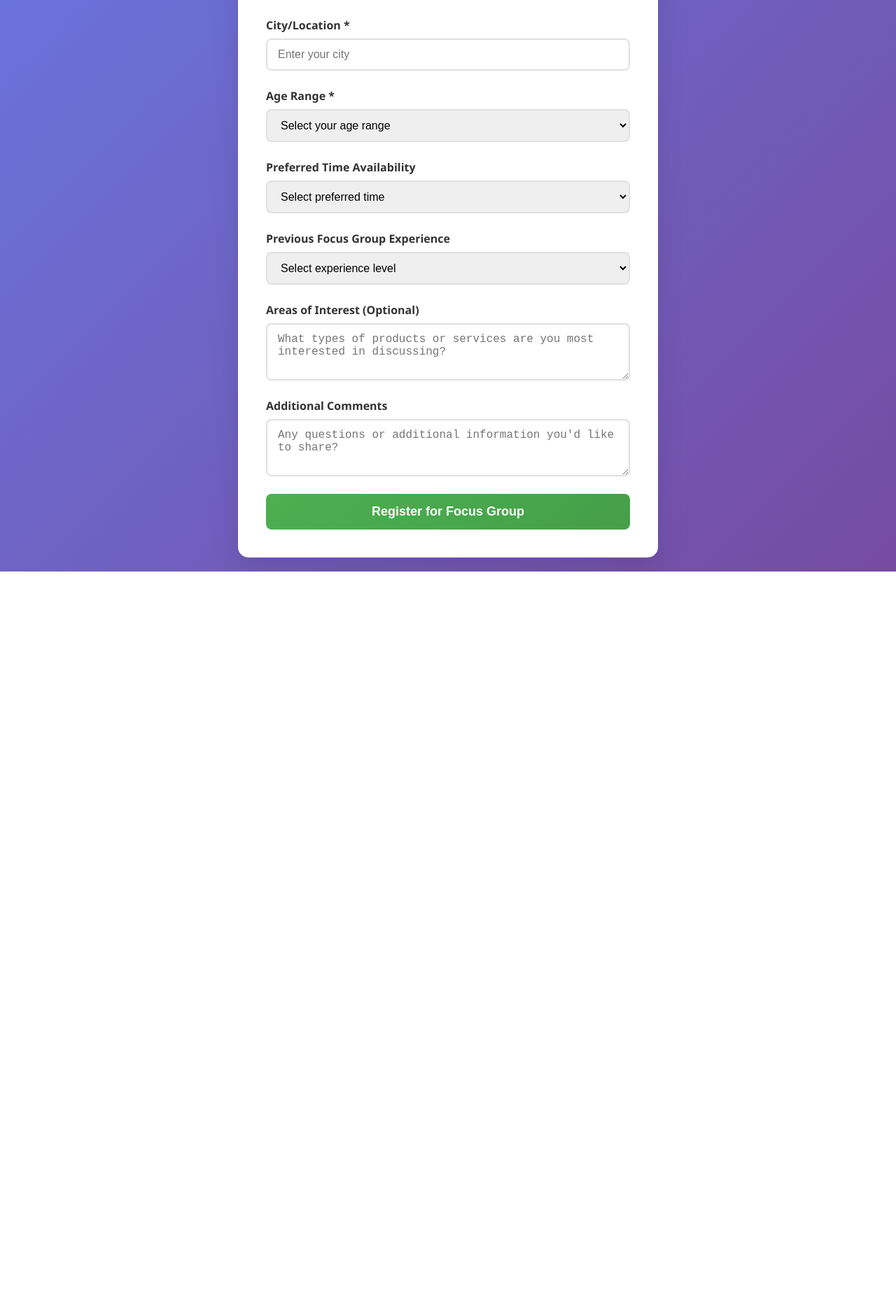
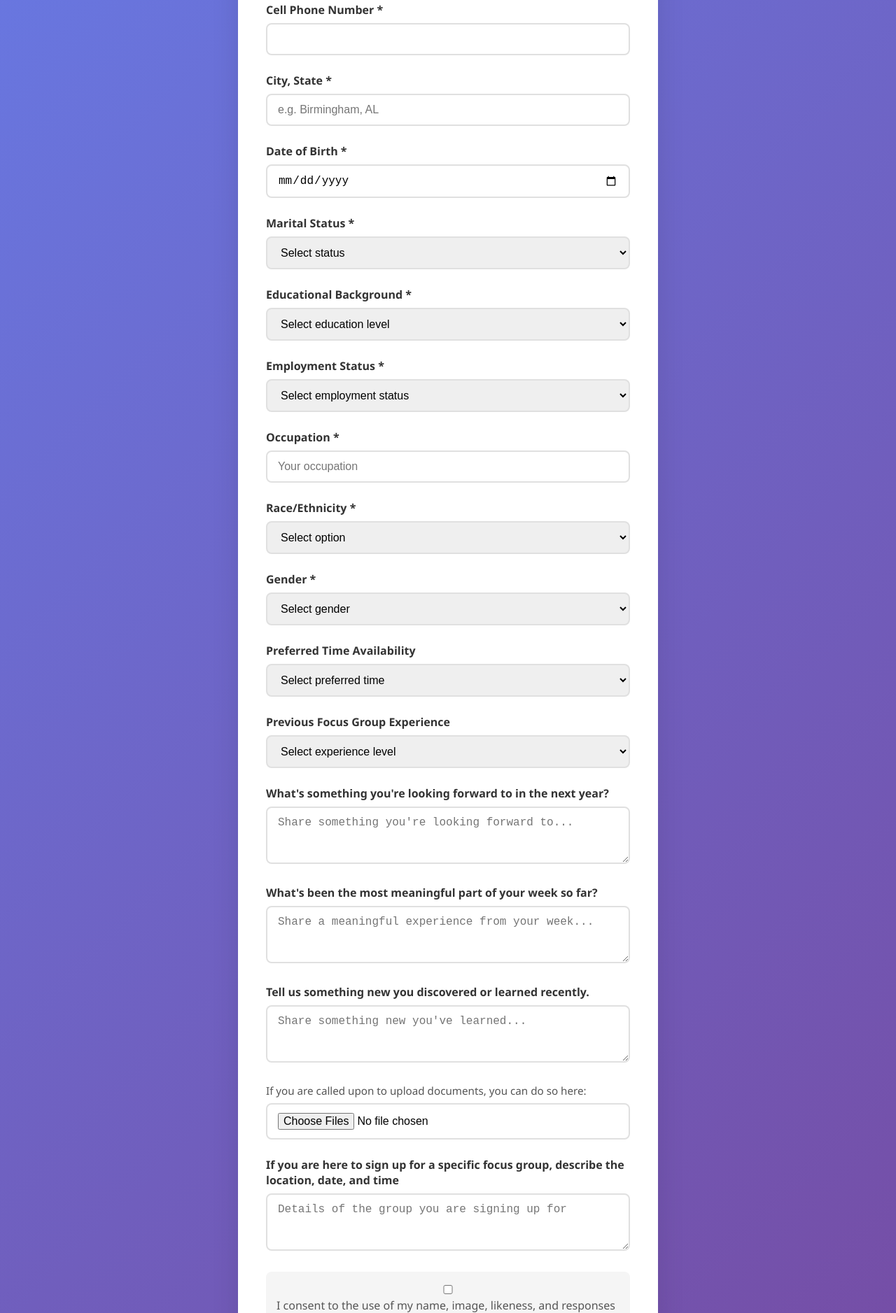
Before and after one commit to PWilkins-focusfirst/focus-group-form, a plain HTML site: page index.html in a window 1280 px wide. Shown: the part 597-2474 px from the top of the page at 70% size. Before the commit the page ends 1414 px from the top, so only its background shows below. Drawn offline with Linux system fonts and the light colour scheme; no server answers.

Commit message:
Add files via upload

```diff
--- a/index.html
+++ b/index.html
@@ -1,23 +1,17 @@
-Copy<!DOCTYPE html>
+<!DOCTYPE html>
 <html lang="en">
 <head>
     <meta charset="UTF-8">
     <meta name="viewport" content="width=device-width, initial-scale=1.0">
     <title>Focus Group Registration - FocusFirst.ai</title>
     <style>
-        * {
-            margin: 0;
-            padding: 0;
-            box-sizing: border-box;
-        }
-
+        * { margin: 0; padding: 0; box-sizing: border-box; }
         body {
             font-family: 'Segoe UI', Tahoma, Geneva, Verdana, sans-serif;
             background: linear-gradient(135deg, #667eea 0%, #764ba2 100%);
             min-height: 100vh;
             padding: 20px;
         }
-
         .container {
             max-width: 600px;
             margin: 0 auto;
@@ -26,39 +20,17 @@ Copy<!DOCTYPE html>
             box-shadow: 0 20px 40px rgba(0,0,0,0.1);
             overflow: hidden;
         }
-
         .header {
             background: linear-gradient(135deg, #4CAF50 0%, #45a049 100%);
             color: white;
             padding: 30px;
             text-align: center;
         }
-
-        .header h1 {
-            font-size: 2.5em;
-            margin-bottom: 10px;
-        }
-
-        .header p {
-            font-size: 1.1em;
-            opacity: 0.9;
-        }
-
-        .form-section {
-            padding: 40px;
-        }
-
-        .form-group {
-            margin-bottom: 25px;
-        }
-
-        label {
-            display: block;
-            margin-bottom: 8px;
-            font-weight: 600;
-            color: #333;
-        }
-
+        .header h1 { font-size: 2.5em; margin-bottom: 10px; }
+        .header p { font-size: 1.1em; opacity: 0.9; }
+        .form-section { padding: 40px; }
+        .form-group { margin-bottom: 25px; }
+        label { display: block; margin-bottom: 8px; font-weight: 600; color: #333; }
         input, select, textarea {
             width: 100%;
             padding: 12px 15px;
@@ -67,12 +39,10 @@ Copy<!DOCTYPE html>
             font-size: 16px;
             transition: border-color 0.3s;
         }
-
         input:focus, select:focus, textarea:focus {
             outline: none;
             border-color: #4CAF50;
         }
-
         .submit-btn {
             background: linear-gradient(135deg, #4CAF50 0%, #45a049 100%);
             color: white;
@@ -85,11 +55,7 @@ Copy<!DOCTYPE html>
             width: 100%;
             transition: transform 0.2s;
         }
-
-        .submit-btn:hover {
-            transform: translateY(-2px);
-        }
-
+        .submit-btn:hover { transform: translateY(-2px); }
         .location-info {
             background: #f8f9fa;
             padding: 15px;
@@ -98,13 +64,29 @@ Copy<!DOCTYPE html>
             font-size: 14px;
             color: #666;
         }
-
         .result {
             background: #e8f5e8;
             padding: 20px;
             border-radius: 8px;
             margin-top: 20px;
             display: none;
+        }
+        .consent-group {
+            margin-bottom: 20px;
+            padding: 15px;
+            background: #f5f5f5;
+            border-radius: 8px;
+        }
+        .consent-group label {
+            font-weight: 400;
+            color: #555;
+            display: block;
+            margin-bottom: 10px;
+        }
+        .file-upload-note {
+            font-size: 0.95em;
+            margin-bottom: 8px;
+            color: #555;
         }
     </style>
 </head>
@@ -114,46 +96,103 @@ Copy<!DOCTYPE html>
             <h1>Focus Group Registration</h1>
             <p>Join our research community and share your valuable insights</p>
         </div>
-
         <div class="form-section">
             <div class="location-info" id="locationInfo">
                 <strong>📍 Location Detection:</strong> <span id="locationStatus">Detecting your location...</span>
             </div>
-
-            <form id="registrationForm">
+            <form id="registrationForm" enctype="multipart/form-data">
                 <div class="form-group">
-                    <label for="fullName">Full Name *</label>
-                    <input type="text" id="fullName" name="fullName" required>
+                    <label for="fullName">Full Name (Last, First) *</label>
+                    <input type="text" id="fullName" name="fullName" placeholder="Doe, John" required>
                 </div>
-
                 <div class="form-group">
                     <label for="email">Email Address *</label>
                     <input type="email" id="email" name="email" required>
                 </div>
-
                 <div class="form-group">
                     <label for="phone">Phone Number *</label>
                     <input type="tel" id="phone" name="phone" required>
                 </div>
-
                 <div class="form-group">
-                    <label for="city">City/Location *</label>
-                    <input type="text" id="city" name="city" required placeholder="Enter your city">
+                    <label for="cellPhone">Cell Phone Number *</label>
+                    <input type="tel" id="cellPhone" name="cellPhone" required>
                 </div>
-
                 <div class="form-group">
-                    <label for="ageRange">Age Range *</label>
-                    <select id="ageRange" name="ageRange" required>
-                        <option value="">Select your age range</option>
-                        <option value="18-24">18-24</option>
-                        <option value="25-34">25-34</option>
-                        <option value="35-44">35-44</option>
-                        <option value="45-54">45-54</option>
-                        <option value="55-64">55-64</option>
-                        <option value="65+">65+</option>
+                    <label for="city">City, State *</label>
+                    <input type="text" id="city" name="city" required placeholder="e.g. Birmingham, AL">
+                </div>
+                <div class="form-group">
+                    <label for="dob">Date of Birth *</label>
+                    <input type="date" id="dob" name="dob" required>
+                </div>
+                <div class="form-group">
+                    <label for="maritalStatus">Marital Status *</label>
+                    <select id="maritalStatus" name="maritalStatus" required>
+                        <option value="">Select status</option>
+                        <option value="single">Single</option>
+                        <option value="married">Married</option>
+                        <option value="partnered">Partnered</option>
+                        <option value="divorced">Divorced</option>
+                        <option value="widowed">Widowed</option>
+                        <option value="prefer_not_to_say">Prefer not to say</option>
                     </select>
                 </div>
-
+                <div class="form-group">
+                    <label for="education">Educational Background *</label>
+                    <select id="education" name="education" required>
+                        <option value="">Select education level</option>
+                        <option value="high_school">High School or GED</option>
+                        <option value="some_college">Some College</option>
+                        <option value="associate">Associate Degree</option>
+                        <option value="bachelor">Bachelor's Degree</option>
+                        <option value="graduate">Graduate/Professional Degree</option>
+                        <option value="other">Other</option>
+                    </select>
+                </div>
+                <div class="form-group">
+                    <label for="employment">Employment Status *</label>
+                    <select id="employment" name="employment" required>
+                        <option value="">Select employment status</option>
+                        <option value="employed_full_time">Employed Full Time</option>
+                        <option value="employed_part_time">Employed Part Time</option>
+                        <option value="unemployed">Unemployed</option>
+                        <option value="student">Student</option>
+                        <option value="retired">Retired</option>
+                        <option value="self_employed">Self-Employed</option>
+                        <option value="homemaker">Homemaker</option>
+                        <option value="other">Other</option>
+                    </select>
+                </div>
+                <div class="form-group">
+                    <label for="occupation">Occupation *</label>
+                    <input type="text" id="occupation" name="occupation" required placeholder="Your occupation">
+                </div>
+                <div class="form-group">
+                    <label for="ethnicity">Race/Ethnicity *</label>
+                    <select id="ethnicity" name="ethnicity" required>
+                        <option value="">Select option</option>
+                        <option value="american_indian">American Indian or Alaska Native</option>
+                        <option value="asian">Asian</option>
+                        <option value="black">Black or African American</option>
+                        <option value="hispanic_latino">Hispanic or Latino</option>
+                        <option value="native_hawaiian">Native Hawaiian or Other Pacific Islander</option>
+                        <option value="white">White</option>
+                        <option value="multi_racial">Two or More Races</option>
+                        <option value="other">Other</option>
+                        <option value="prefer_not_to_say">Prefer not to say</option>
+                    </select>
+                </div>
+                <div class="form-group">
+                    <label for="gender">Gender *</label>
+                    <select id="gender" name="gender" required>
+                        <option value="">Select gender</option>
+                        <option value="female">Female</option>
+                        <option value="male">Male</option>
+                        <option value="nonbinary">Non-binary</option>
+                        <option value="prefer_not_to_say">Prefer not to say</option>
+                        <option value="other">Other</option>
+                    </select>
+                </div>
                 <div class="form-group">
                     <label for="availability">Preferred Time Availability</label>
                     <select id="availability" name="availability">
@@ -161,12 +200,9 @@ Copy<!DOCTYPE html>
                         <option value="weekday-morning">Weekday Morning</option>
                         <option value="weekday-afternoon">Weekday Afternoon</option>
                         <option value="weekday-evening">Weekday Evening</option>
-                        <option value="weekend-morning">Weekend Morning</option>
-                        <option value="weekend-afternoon">Weekend Afternoon</option>
-                        <option value="weekend-evening">Weekend Evening</option>
+                        <option value="anytime">Any Day/Any Time</option>
                     </select>
                 </div>
-
                 <div class="form-group">
                     <label for="experience">Previous Focus Group Experience</label>
                     <select id="experience" name="experience">
@@ -177,42 +213,52 @@ Copy<!DOCTYPE html>
                         <option value="5+">More than 5 focus groups</option>
                     </select>
                 </div>
-
                 <div class="form-group">
-                    <label for="interests">Areas of Interest (Optional)</label>
-                    <textarea id="interests" name="interests" rows="3" placeholder="What types of products or services are you most interested in discussing?"></textarea>
+                    <label for="q1">What's something you're looking forward to in the next year?</label>
+                    <textarea id="q1" name="q1" rows="3" required placeholder="Share something you're looking forward to..."></textarea>
                 </div>
-
                 <div class="form-group">
-                    <label for="comments">Additional Comments</label>
-                    <textarea id="comments" name="comments" rows="3" placeholder="Any questions or additional information you'd like to share?"></textarea>
+                    <label for="q2">What's been the most meaningful part of your week so far?</label>
+                    <textarea id="q2" name="q2" rows="3" required placeholder="Share a meaningful experience from your week..."></textarea>
                 </div>
-
+                <div class="form-group">
+                    <label for="q3">Tell us something new you discovered or learned recently.</label>
+                    <textarea id="q3" name="q3" rows="3" required placeholder="Share something new you've learned..."></textarea>
+                </div>
+                <div class="form-group">
+                    <div class="file-upload-note">If you are called upon to upload documents, you can do so here:</div>
+                    <input type="file" id="documents" name="documents" multiple>
+                </div>
+                <div class="form-group">
+                    <label for="comments">If you are here to sign up for a specific focus group, describe the location, date, and time</label>
+                    <textarea id="comments" name="comments" rows="3" placeholder="Details of the group you are signing up for"></textarea>
+                </div>
+                <div class="consent-group">
+                    <label>
+                        <input type="checkbox" id="consentMedia" name="consentMedia" required>
+                        I consent to the use of my name, image, likeness, and responses for research and promotional purposes by FocusFirst.
+                    </label>
+                    <label>
+                        <input type="checkbox" id="consentContact" name="consentContact" required>
+                        I consent to FocusFirst contacting me at the phone number and email address provided above.
+                    </label>
+                </div>
                 <button type="submit" class="submit-btn">Register for Focus Group</button>
             </form>
-
             <div id="result" class="result"></div>
         </div>
     </div>
-
     <script>
         let locationData = {};
-
-        // Simple IP and location detection
         async function detectLocation() {
             const locationStatus = document.getElementById('locationStatus');
-
             try {
-                // Try to get IP address using a simple service
                 const response = await fetch('https://api.ipify.org?format=json');
                 const data = await response.json();
                 locationData.ip = data.ip;
-
-                // Try to get location data
                 try {
                     const locationResponse = await fetch(`https://ipapi.co/${data.ip}/json/`);
                     const locationInfo = await locationResponse.json();
-
                     if (locationInfo.city) {
                         locationData = {
                             ...locationData,
@@ -222,45 +268,48 @@ Copy<!DOCTYPE html>
                             timezone: locationInfo.timezone
                         };
                         locationStatus.innerHTML = `Detected: ${locationInfo.city}, ${locationInfo.region}, ${locationInfo.country_name}`;
-
-                        // Auto-fill city field if empty
                         const cityField = document.getElementById('city');
-                        if (!cityField.value && locationInfo.city) {
+                        if (!cityField.value && locationInfo.city && locationInfo.region) {
                             cityField.value = `${locationInfo.city}, ${locationInfo.region}`;
                         }
                     } else {
-                        locationStatus.innerHTML = 'Location detection unavailable - please enter your city manually';
+                        locationStatus.innerHTML = 'Location detection unavailable - please enter your city and state manually';
                     }
                 } catch (locError) {
-                    locationStatus.innerHTML = 'Location detection unavailable - please enter your city manually';
+                    locationStatus.innerHTML = 'Location detection unavailable - please enter your city and state manually';
                 }
-
             } catch (error) {
-                locationStatus.innerHTML = 'Location detection unavailable - please enter your city manually';
+                locationStatus.innerHTML = 'Location detection unavailable - please enter your city and state manually';
             }
         }
-
-        // Form submission handler
         document.getElementById('registrationForm').addEventListener('submit', function(e) {
             e.preventDefault();
-
             const formData = new FormData(this);
             const data = {};
-
-            // Collect form data
             for (let [key, value] of formData.entries()) {
                 data[key] = value;
             }
-
-            // Add location data
             data.locationData = locationData;
             data.submissionTime = new Date().toISOString();
-
-            // Display result (you can modify this to send to your endpoint)
+            const files = document.getElementById('documents').files;
+            if (files && files.length > 0) {
+                data.uploadedFiles = [];
+                for (let i = 0; i < files.length; i++) {
+                    data.uploadedFiles.push(files[i].name);
+                }
+            }
+            // Send to Google Apps Script endpoint
+            fetch('YOUR_GOOGLE_APPS_SCRIPT_URL', {
+                method: 'POST',
+                body: JSON.stringify(data),
+                headers: { 'Content-Type': 'application/json' }
+            })
+            .then(response => response.json())
+            .then(result => {
                 const resultDiv = document.getElementById('result');
                 resultDiv.innerHTML = `
                     <h3>Registration Submitted Successfully!</h3>
-                <p><strong>Thank you, ${data.fullName}!</strong> Your registration has been received.</p>
+                    <p><strong>Thank you, ${data.fullName || ''}!</strong> Your registration has been received.</p>
                     <details>
                         <summary>Captured Data (for your reference)</summary>
                         <pre>${JSON.stringify(data, null, 2)}</pre>
@@ -268,12 +317,11 @@ Copy<!DOCTYPE html>
                     <p><em>You can modify this form to send data to your Google Sheet, email, or webhook endpoint.</em></p>
                 `;
                 resultDiv.style.display = 'block';
-
-            // Here you would typically send the data to your backend
-            // Example: fetch('your-webhook-url', { method: 'POST', body: JSON.stringify(data) })
+            })
+            .catch(error => {
+                alert('Submission failed.');
             });
-
-        // Initialize location detection
+        });
         detectLocation();
     </script>
 </body>
```
Lines whose indentation alone changed are shown as unchanged.
